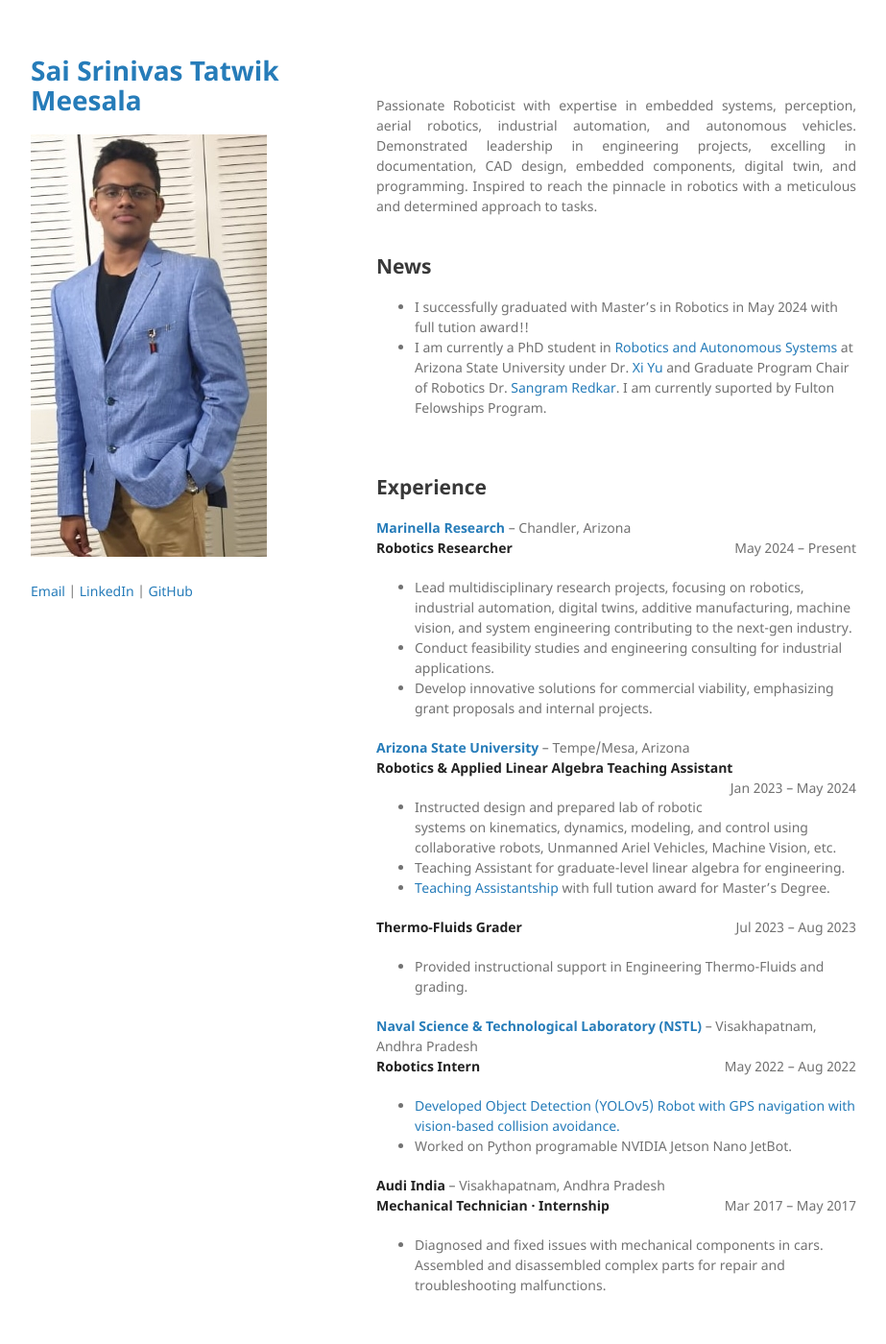
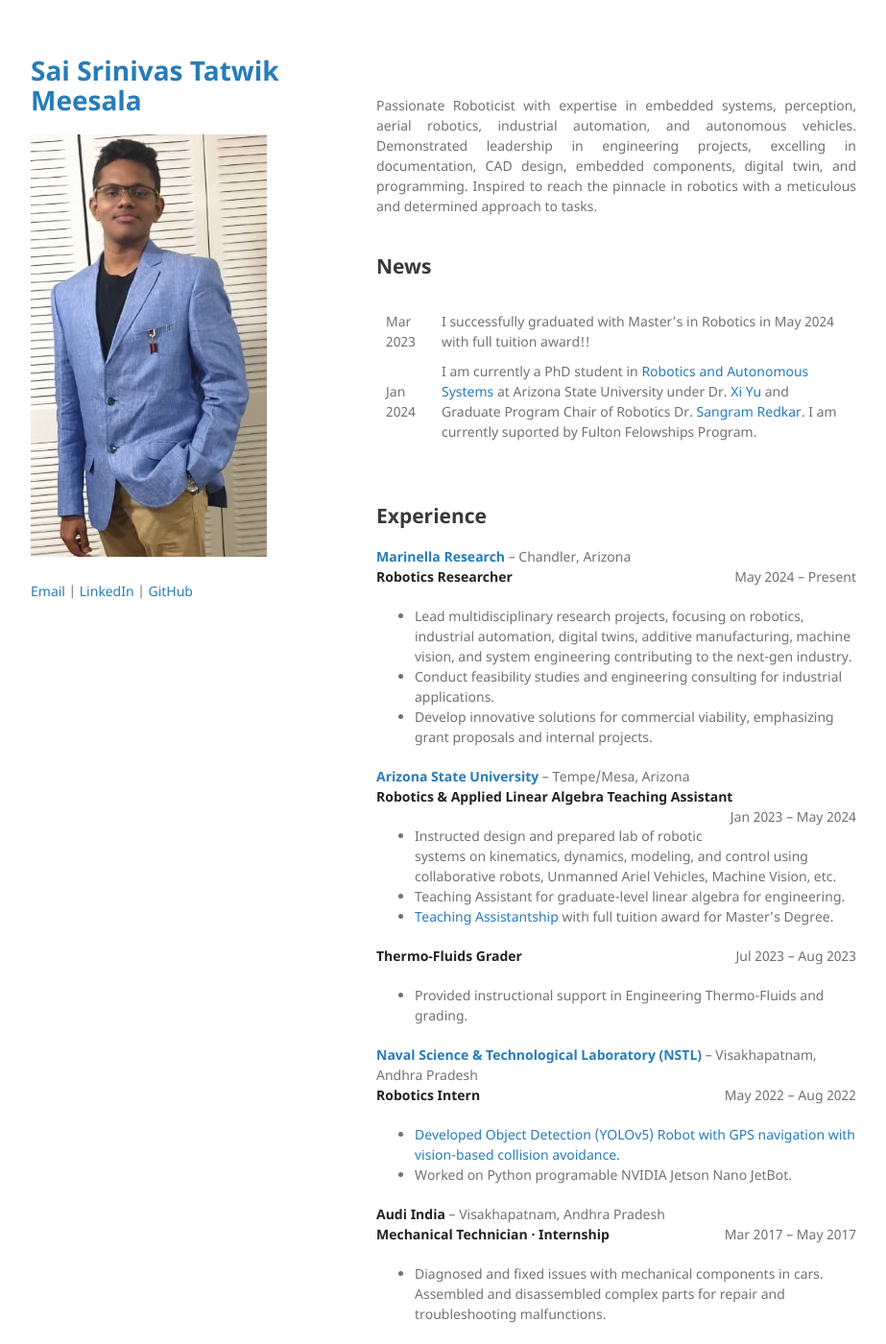
Before and after one commit to Tatwik19/Tatwik19.github.io, a Jekyll site: the page built from index.md, in a window 1280 px wide and 1400 px high. Shown: the whole window at 96% size, without its empty margins (178-1101 px from the left). Built offline with Jekyll 4.4.1, drawn with Linux system fonts in a browser that asks for light colours; the repository's description, which GitHub fills in, is left out.

Commit message:
Added Tabular view for News

```diff
--- a/index.md
+++ b/index.md
@@ -5,8 +5,19 @@
 <div style="text-align: justify">Passionate Roboticist with expertise in embedded systems, perception, aerial robotics, industrial automation, and autonomous vehicles. Demonstrated leadership in engineering projects, excelling in documentation, CAD design, embedded components, digital twin, and programming. Inspired to reach the pinnacle in robotics with a meticulous and determined approach to tasks.</div>
 <br />
 ## News
-*	I successfully graduated with Master's in Robotics in May 2024 with full tution award!!
-*	I am currently a PhD student in [Robotics and Autonomous Systems](https://msn.engineering.asu.edu/degrees/graduate/robotics-and-autonomous-systems-mechatronics-and-automation-phd/) at Arizona State University under Dr. [Xi Yu](https://search.asu.edu/profile/5170321) and Graduate Program Chair of Robotics Dr. [Sangram Redkar](https://search.asu.edu/profile/1114748). I am currently suported by Fulton Felowships Program.
+
+<style>
+td, th {
+   border: none!important;
+}
+</style>
+
+
+| <!-- -->    | <!-- -->    |
+|-------------|-------------|
+| Mar 2023         | I successfully graduated with Master's in Robotics in May 2024 with full tuition award!!         |
+| Jan 2024         | I am currently a PhD student in [Robotics and Autonomous Systems](https://msn.engineering.asu.edu/degrees/graduate/robotics-and-autonomous-systems-mechatronics-and-automation-phd/) at Arizona State University under Dr. [Xi Yu](https://search.asu.edu/profile/5170321) and Graduate Program Chair of Robotics Dr. [Sangram Redkar](https://search.asu.edu/profile/1114748). I am currently suported by Fulton Felowships Program.         |
+
 
 <br />
 ## Experience
@@ -20,7 +31,7 @@
 **Robotics & Applied Linear Algebra Teaching Assistant** <span style="float:right;"> Jan 2023 – May 2024</span>
 *	Instructed design and prepared lab of robotic systems on kinematics, dynamics, modeling, and control using collaborative robots, Unmanned Ariel Vehicles, Machine Vision, etc.
 *	Teaching Assistant for graduate-level linear algebra for engineering.
-*	[Teaching Assistantship](https://graduate.asu.edu/current-students/funding-opportunities/graduate-appointments-and-assistantships/policies-and-procedures/ta) with full tution award for Master's Degree.
+*	[Teaching Assistantship](https://graduate.asu.edu/current-students/funding-opportunities/graduate-appointments-and-assistantships/policies-and-procedures/ta) with full tuition award for Master's Degree.
 
 **Thermo-Fluids Grader** <span style="float:right;">Jul 2023 – Aug 2023</span>
 *	Provided instructional support in Engineering Thermo-Fluids and grading.
```
